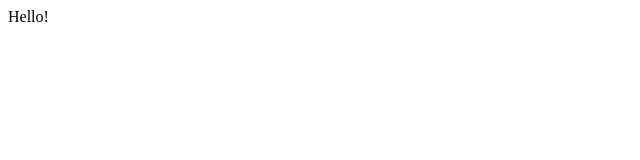
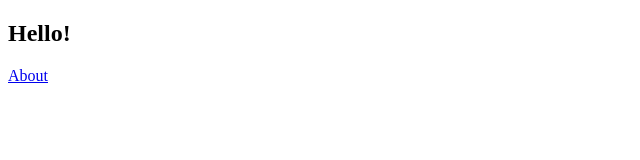
Before and after one commit to enuesaa/my-playground, a Gatsby site: page / in a window 1280 px wide. Shown: the whole page, without its empty margins (0-640 px from the left). Built offline with nearby package versions, Linux system fonts and the light colour scheme; Gatsby itself is replaced by a stand-in of ours.

Commit message:
feat: add about

```diff
--- a/src/pages/index.tsx
+++ b/src/pages/index.tsx
@@ -1,9 +1,11 @@
 import React from 'react'
+import { Link } from 'gatsby'
 
 export default function Home() {
   return (
-    <div>
-      Hello!
-    </div>
+    <section>
+      <h1>Hello!</h1>
+      <Link to="/about">About</Link>
+    </section>
   )
 }
```
Also changed, not shown: src/pages/about.tsx (added, +9 -0 lines).
